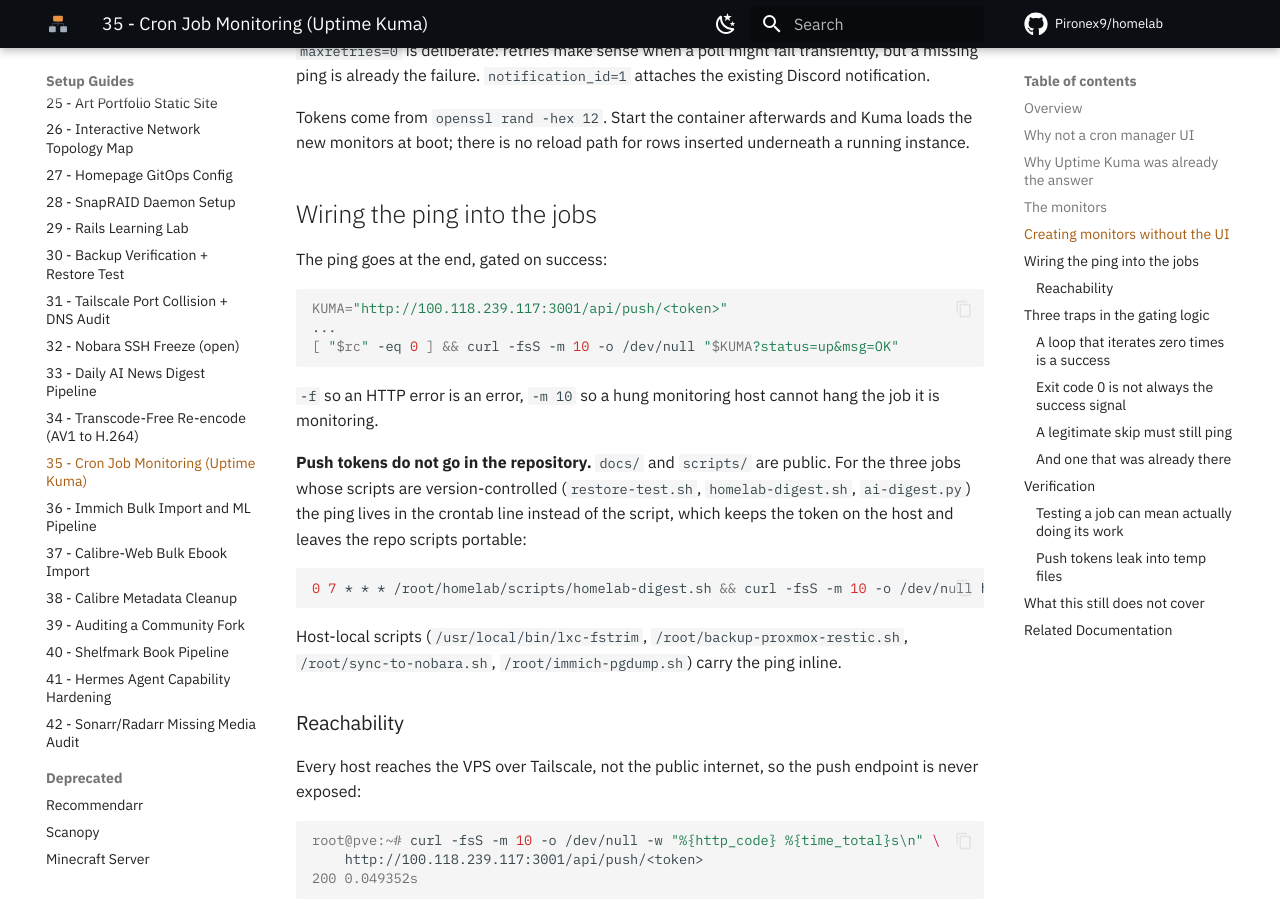
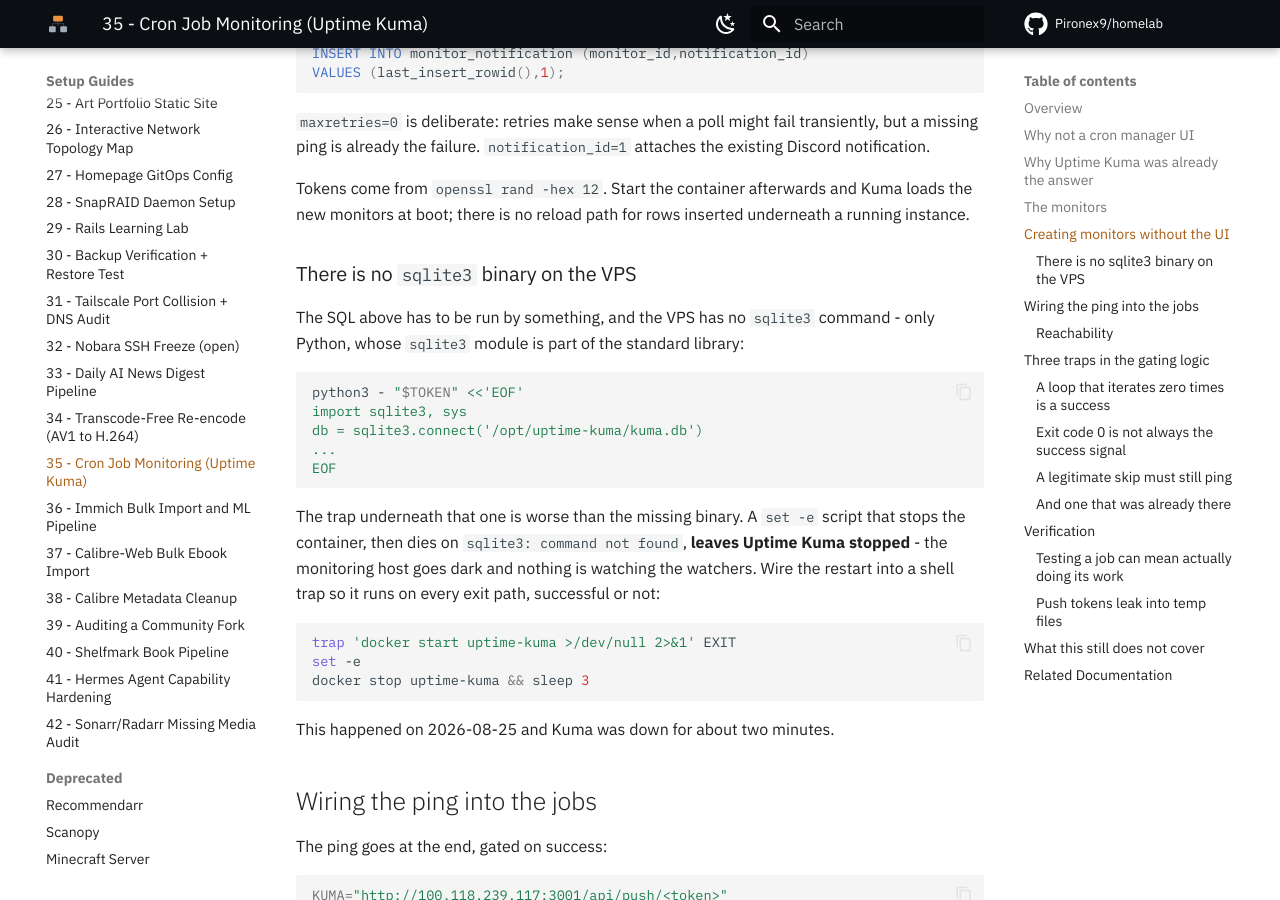
Before and after one commit to Pironex9/homelab, an MkDocs documentation site: the page built from docs/proxmox/35_Cron_Job_Monitoring_Uptime_Kuma.md, in a window 1280 px wide and 900 px high, scrolled down 3145 px. Built offline with MkDocs 1.6.1 and Material for MkDocs 9.7.7, drawn with Linux system fonts in a browser that asks for light colours; comment, search, counter and statistics services are not loaded; some of the changed text lies outside the part shown.

Commit message:
feat(scripts): dead man's switch a Longhorn kotetmentesre
A Longhorn RecurringJob mentesi hibaja eddig csendben tortent volna: a Garage
attol meg valaszol, hogy a Longhorn nem tud beleirni, es attol is, hogy a job
egyaltalan nem futott le.

- scripts/longhorn-backup-check.sh: BackupTarget, Garage bucket, kotetenkenti
  mentesi kor, hibas Backup objektumok; Kuma push a KUMA_PUSH_URL-re, a token a
  crontab sorban marad, mert a repo publikus
- 9. Kuma push monitor a VPS-en (cron: longhorn-backup-check (109)), napi
  02:00 UTC, 90000 s interval

Ket kapu kulon javitast igenyelt: a nulla kotet nem hiba, de kulon uzenetet kap,
es a kuszobnel fiatalabb kotetnek meg jogosan nincs mentese - anelkul minden uj
PVC azonnal riasztana.

A 35-os doksi ket uj csapdaval bovult: a VPS-en nincs sqlite3 binaris, es egy
set -e script, ami leallitja a Kumat es aztan elhasal, allva hagyja a
monitorozo hostot.

````diff
--- a/docs/proxmox/35_Cron_Job_Monitoring_Uptime_Kuma.md
+++ b/docs/proxmox/35_Cron_Job_Monitoring_Uptime_Kuma.md
@@ -39,7 +39,7 @@
 
 ## The monitors
 
-Eight of the 35 jobs got a monitor - the ones whose silent absence costs something. The rest (logrotate, certificate renewal, `qm reboot`) fail loudly on their own.
+Nine of the 35 jobs have a monitor - the ones whose silent absence costs something. The rest (logrotate, certificate renewal, `qm reboot`) fail loudly on their own. Eight were set up on 2026-08-14; the ninth arrived with the Longhorn backup target on 2026-08-25.
 
 | Monitor | Host | Schedule | Interval |
 |---|---|---|---|
@@ -51,12 +51,13 @@
 | `cron: immich-pgdump (LXC 100)` | LXC 100 | daily 00:30 UTC | 90000 s |
 | `cron: homelab-digest (LXC 109)` | LXC 109 | daily 07:00 | 90000 s |
 | `cron: ai-digest (LXC 109)` | LXC 109 | daily 07:30 | 90000 s |
+| `cron: longhorn-backup-check (109)` | LXC 109 | daily 02:00 UTC | 90000 s |
 
 Intervals are the job period plus deliberate slack - 90000 s is 25 hours for a daily job, 612000 s is 7 days plus 2 hours - so ordinary jitter does not alert. A monitor that cries wolf is worse than no monitor, which this homelab already learned from the vzdump extension bug in [30 - Backup Verification](./30_Backup_Verification_Restore_Test.md).
 
 ## Creating monitors without the UI
 
-**Uptime Kuma has no write REST API.** The REST surface is read-only (badges, status pages, the push endpoint itself); every write goes through Socket.IO, which is [an open feature request](https://github.com/louislam/uptime-kuma/issues/7151). For eight monitors the practical path is a direct SQLite insert with the container stopped.
+**Uptime Kuma has no write REST API.** The REST surface is read-only (badges, status pages, the push endpoint itself); every write goes through Socket.IO, which is [an open feature request](https://github.com/louislam/uptime-kuma/issues/7151). For a handful of monitors the practical path is a direct SQLite insert with the container stopped.
 
 Stopping it first is not optional. Uptime Kuma runs SQLite in WAL mode, so a copy taken while it is running captures the main database without the write-ahead log:
 
@@ -90,6 +91,32 @@
 `maxretries=0` is deliberate: retries make sense when a poll might fail transiently, but a missing ping is already the failure. `notification_id=1` attaches the existing Discord notification.
 
 Tokens come from `openssl rand -hex 12`. Start the container afterwards and Kuma loads the new monitors at boot; there is no reload path for rows inserted underneath a running instance.
+
+### There is no `sqlite3` binary on the VPS
+
+The SQL above has to be run by something, and the VPS has no `sqlite3` command - only
+Python, whose `sqlite3` module is part of the standard library:
+
+```bash
+python3 - "$TOKEN" <<'EOF'
+import sqlite3, sys
+db = sqlite3.connect('/opt/uptime-kuma/kuma.db')
+...
+EOF
+```
+
+The trap underneath that one is worse than the missing binary. A `set -e` script that
+stops the container, then dies on `sqlite3: command not found`, **leaves Uptime Kuma
+stopped** - the monitoring host goes dark and nothing is watching the watchers. Wire
+the restart into a shell trap so it runs on every exit path, successful or not:
+
+```bash
+trap 'docker start uptime-kuma >/dev/null 2>&1' EXIT
+set -e
+docker stop uptime-kuma && sleep 3
+```
+
+This happened on 2026-08-25 and Kuma was down for about two minutes.
 
 ## Wiring the ping into the jobs
 
@@ -270,6 +297,7 @@
 - **Duration and content are not checked.** A push monitor proves the job ran and exited 0. A backup that completes in one second because its source directory vanished still pings green. That is the known ceiling of the dead man's switch pattern, and it is why the weekly restore test exists alongside it.
 - **The 27 unmonitored jobs** were a deliberate cut, not an oversight. Adding all of them would turn the Kuma dashboard into something nobody reads, which is how the original problem started.
 - **Two monitors have not yet seen a real production ping.** `ai-digest` gets its first at 07:30 the next morning, `restic backup` on Sunday at 04:00; both are currently green only because of the seed. If either fails to turn over, that is a genuine finding rather than a setup error, and it is the reason to check them once rather than assume.
+- **The Longhorn check is a script, not a bare ping.** `longhorn-backup-check.sh` asks whether the backups happened rather than whether Garage is up, and pushes `down` with the reason when they did not - so this one monitor covers both the missing-run case (heartbeat timeout) and the ran-but-failed case. Described in `scripts/README.md`.
 - **This does not fix the thin pool.** A working daily trim buys days, not headroom. The second NVMe in the free M.2 slot is still the actual fix, tracked in `private/todo.md`.
 
 ## Related Documentation
````
Also changed, not shown: scripts/README.md (+62 -0 lines), 1 other file.
